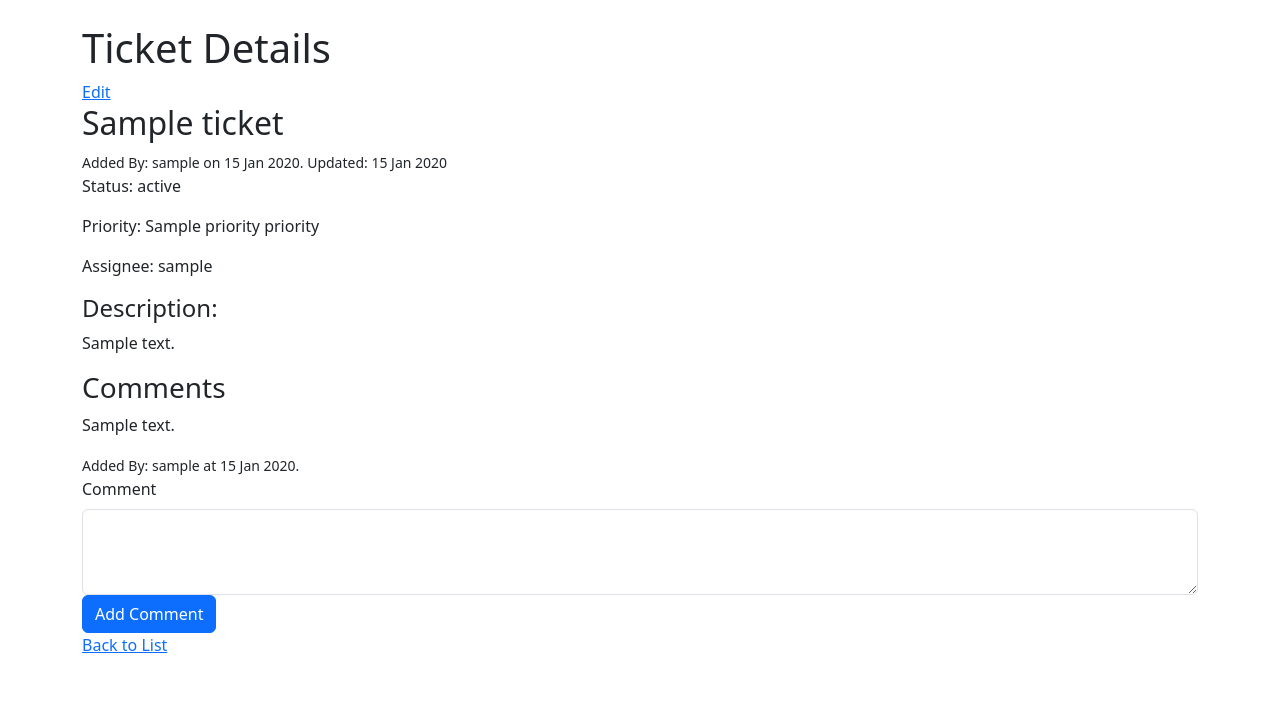
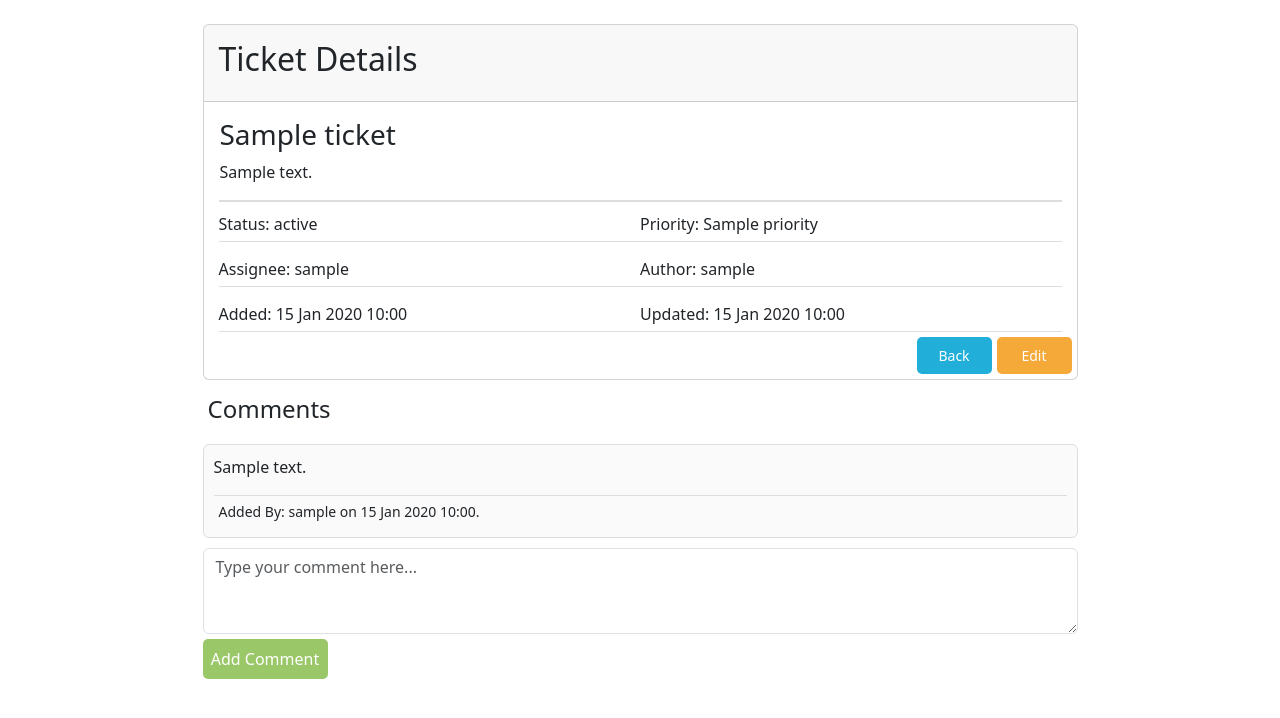
Before and after one commit to Union-Jack/EclipseSupportPortal, a Flask app: template templates/view.html in a window 1280 px wide. Shown: the part 56-774 px from the top of the page. Run offline with Flask 3, Linux system fonts and the light colour scheme; the template is opened without the code that fills it: values that come from a table or form of the project are taken from there, most other values are stand-ins (such as "Sample title", 1, 10 or a date in 2020).

Commit message:
Styled the view page

```diff
--- a/static/css/global.css
+++ /dev/null
@@ -1,160 +0,0 @@
-.navbar {
-    background-color: #4f6d84;
-}
-
-.nav-link {
-    color: white !important;
-}
-.nav-link:hover {
-    text-decoration: underline !important;
-}
-
-.nav-link.text-danger {
-    color: #c0c0c0 !important;
-}
-
-.nav-link.text-danger:hover {
-    color: #ffffff !important;
-}
-
-.card {
-    width: 100%;
-    margin: auto;
-    margin-bottom: 0px
-}
-
-.ticket-details {
-    display: flex;
-    flex-direction: column;
-    gap: 10px;
-    padding-left: 15px;
-    padding-right: 15px;
-}
-
-.ticket-row {
-    display: flex;
-    justify-content: space-between;
-    border-bottom: 1px solid #ddd;
-    padding: 5px 0;
-}
-
-.ticket-row:first-child {
-    border-top: 2px solid #ddd;
-    padding-top: 10px;
-}
-
-.ticket-item {
-    flex: 1;
-    text-align: left;
-}
-
-.homepage-container {
-    display: flex;
-    flex-direction: column;
-    align-items: center;
-    max-width: 875px;
-    margin: auto;
-}
-
-.tickets-header {
-    display: flex;
-    justify-content: space-between;
-    align-items: center;
-    width: 100%;
-    margin: auto;
-    padding: 10px;
-}
-
-.ticket-btn-primary {
-    width: 125px;
-    padding: 8px;
-    font-size: 16px;
-    border-radius: 5px;
-    background-color: #9ac767;
-    border: none;
-    transition: background-color 0.3s ease;
-    color: #ffffff;
-}
-
-.ticket-btn-primary:hover {
-    background-color: #8bb35d;
-    color: #ffffff;
-}
-
-.tickets-footer {
-    display: flex;
-    justify-content: space-between;
-    align-items: center;
-    width: 100%;
-    margin: auto;
-    padding: 10px;
-}
-
-.pagination {
-    margin-bottom: 10px;
-}
-
-.pagination .page-item .page-link {
-    background-color: white;
-    color: #4f6d84;
-    border: 1px solid #e9ecef;
-}
-
-.pagination .page-item.active .page-link {
-    background-color: #4f6d84;
-    color: white;
-    border: 1px solid #4f6d84;
-}
-
-.pagination .page-item .page-link:hover {
-    background-color: #e9ecef;
-    color: #4f6d84;
-}
-
-.ticket-btn-view {
-    width: 75px;
-    padding: 8px;
-    font-size: 14px;
-    border-radius: 5px;
-    background-color: #21afda;
-    border: none;
-    transition: background-color 0.3s ease;
-    color: #ffffff;
-}
-
-.ticket-btn-view:hover {
-    background-color: #1e9ec5;
-    color: #ffffff;
-}
-
-.ticket-btn-edit {
-    width: 75px;
-    padding: 8px;
-    font-size: 14px;
-    border-radius: 5px;
-    background-color: #f5a938;
-    border: none;
-    transition: background-color 0.3s ease;
-    color: #ffffff;
-}
-
-.ticket-btn-edit:hover {
-    background-color: #d89633;
-    color: #ffffff;
-}
-
-.ticket-btn-delete {
-    width: 75px;
-    padding: 8px;
-    font-size: 14px;
-    border-radius: 5px;
-    background-color: #d9534f;
-    border: none;
-    transition: background-color 0.3s ease;
-    color: #ffffff;
-}
-
-.ticket-btn-delete:hover {
-    background-color: #bb4743;
-    color: #ffffff;
-}
--- /dev/null
+++ b/static/css/tickets.css
@@ -0,0 +1,207 @@
+.navbar {
+    background-color: #4f6d84;
+}
+
+.nav-link {
+    color: white !important;
+}
+.nav-link:hover {
+    text-decoration: underline !important;
+}
+
+.nav-link.text-danger {
+    color: #c0c0c0 !important;
+}
+
+.nav-link.text-danger:hover {
+    color: #ffffff !important;
+}
+
+.card {
+    width: 100%;
+    margin: auto;
+    flex-direction: column;
+}
+
+.ticket-details {
+    display: flex;
+    flex-direction: column;
+    gap: 10px;
+    padding-left: 15px;
+    padding-right: 15px;
+}
+
+.ticket-row {
+    display: flex;
+    justify-content: space-between;
+    border-bottom: 1px solid #ddd;
+    padding: 5px 0;
+}
+
+.ticket-row:first-child {
+    border-top: 2px solid #ddd;
+    padding-top: 10px;
+}
+
+.ticket-item {
+    flex: 1;
+    text-align: left;
+}
+
+.homepage-container {
+    display: flex;
+    flex-direction: column;
+    align-items: center;
+    max-width: 875px;
+    margin: auto;
+}
+
+.tickets-header {
+    display: flex;
+    justify-content: space-between;
+    align-items: center;
+    width: 100%;
+    margin: auto;
+    padding: 5px;
+}
+
+.ticket-btn-add {
+    width: 125px;
+    padding: 8px;
+    margin-top: 5px;
+    font-size: 16px;
+    border-radius: 5px;
+    background-color: #9ac767;
+    border: none;
+    transition: background-color 0.3s ease;
+    color: #ffffff;
+}
+
+.ticket-actions {
+    display: flex;
+    gap: 5px;
+    justify-content: flex-end;
+    margin-top: 5px;
+    margin-bottom: 5px;
+    margin-right: 5px;
+}
+
+.ticket-btn-add:hover {
+    background-color: #8bb35d;
+    color: #ffffff;
+}
+
+.tickets-footer {
+    display: flex;
+    justify-content: space-between;
+    align-items: center;
+    width: 100%;
+    margin: auto;
+    padding: 10px;
+}
+
+.pagination {
+    margin-bottom: 10px;
+}
+
+.pagination .page-item .page-link {
+    background-color: white;
+    color: #4f6d84;
+    border: 1px solid #e9ecef;
+}
+
+.pagination .page-item.active .page-link {
+    background-color: #4f6d84;
+    color: white;
+    border: 1px solid #4f6d84;
+}
+
+.pagination .page-item .page-link:hover {
+    background-color: #e9ecef;
+    color: #4f6d84;
+}
+
+.ticket-btn-view {
+    width: 75px;
+    padding: 8px;
+    font-size: 14px;
+    border-radius: 5px;
+    background-color: #21afda;
+    border: none;
+    transition: background-color 0.3s ease;
+    color: #ffffff;
+}
+
+.ticket-btn-view:hover {
+    background-color: #1e9ec5;
+    color: #ffffff;
+}
+
+.ticket-btn-edit {
+    width: 75px;
+    padding: 8px;
+    font-size: 14px;
+    border-radius: 5px;
+    background-color: #f5a938;
+    border: none;
+    transition: background-color 0.3s ease;
+    color: #ffffff;
+}
+
+.ticket-btn-edit:hover {
+    background-color: #d89633;
+    color: #ffffff;
+}
+
+.ticket-btn-delete {
+    width: 75px;
+    padding: 8px;
+    font-size: 14px;
+    border-radius: 5px;
+    background-color: #d9534f;
+    border: none;
+    transition: background-color 0.3s ease;
+    color: #ffffff;
+}
+
+.ticket-btn-delete:hover {
+    background-color: #bb4743;
+    color: #ffffff;
+}
+
+.card-header {
+    display: flex;
+    justify-content: space-between;
+    align-items: center;
+    padding: 15px;
+}
+
+.comment-card {
+    margin: 5px auto;
+    padding: 10px;
+    border: 1px solid #ddd;
+    background-color: #fafafa;
+    width: 100%;
+ }
+
+ .comment-header {
+    display: flex;
+    justify-content: left;
+    align-items: start;
+    padding: 5px;
+    margin: 10px;
+    width: 100%;
+}
+
+.comment-footer {
+    display: flex;
+    justify-content: space-between;
+    align-items: center;
+    padding: 5px;
+    border-top: 1px solid #ddd;
+}
+
+.comment{
+    margin: 5px auto;
+    width: 100%;
+ }
--- a/templates/base.html
+++ b/templates/base.html
@@ -5,7 +5,7 @@
         <meta name="viewport" content="width=device-width, initial-scale=1.0">
         <title>{% block title %}Eclipse Support Portal{% endblock %}</title>
         <link href="https://cdn.jsdelivr.net/npm/bootstrap@5.3.6/dist/css/bootstrap.min.css" rel="stylesheet">
-        <link rel="stylesheet" href="{{ url_for('static', filename='css/global.css') }}">
+        <link rel="stylesheet" href="{{ url_for('static', filename='css/tickets.css') }}">
     </head>
     <body>
         <nav class="navbar navbar-expand-lg">
--- a/templates/view.html
+++ b/templates/view.html
@@ -1,52 +1,61 @@
 <!DOCTYPE html>
 {% extends "base.html" %}
-
 {% block content %}
-<div>
-    <h1>Ticket Details</h1>
-    <a href="{{ url_for('tickets.edit_ticket', id=ticket.id) }}">Edit</a>
+<div class="homepage-container">
+    <div class="card">
+        <div class="card-header">
+            <h2>Ticket Details</h2>
+        </div>
+        <div class="card-body">
+            <h3 class="card-title">{{ ticket.title }}</h3>
+            <p class="card-text">{{ ticket.description }}</p>
+        </div>
+        <div class="ticket-details">
+            <div class="ticket-row">
+                <div class="ticket-item"> Status: {{ ticket.status }}</div>
+                <div class="ticket-item"> Priority: {{ ticket.priority }}</div>
+            </div>
+            <div class="ticket-row">
+                <div class="ticket-item"> Assignee: {{ ticket.assignee.username }}</div>
+                <div class="ticket-item"> Author: {{ ticket.author.username }}</div>
+            </div>
+            <div class="ticket-row">
+                <div class="ticket-item"> Added: {{ ticket.date_created.strftime('%d %b %Y %H:%M') }}</div>
+                <div class="ticket-item"> Updated: {{ ticket.date_updated.strftime('%d %b %Y %H:%M') }}</div>
+            </div>
+        </div>
+            <div class="ticket-actions">
+                <a href="{{ url_for('tickets.homepage') }}" class="btn ticket-btn-view">Back</a>
+                <a href="{{ url_for('tickets.edit_ticket', id=ticket.id) }}" class="btn ticket-btn-edit">Edit</a>
                 {% if current_user.admin %}
-    <a href="{{ url_for('tickets.delete_ticket', id=ticket.id) }}" onclick="return confirm('Are you sure you want to delete this ticket?');">Delete</a>
+                <a href="{{ url_for('tickets.delete_ticket', id=ticket.id) }}" class="btn ticket-btn-delete"
+                onclick="return confirm('Are you sure you want to delete this ticket?');">Delete</a>
                 {% endif %}
             </div>
-
-<div>
-    <h2>{{ ticket.title }}</h2>
-    <div>
-        <small>Added By: {{ ticket.author.username }} on {{ ticket.date_created.strftime('%d %b %Y') }}. Updated: {{ ticket.date_updated.strftime('%d %b %Y') }}</small>
-        <p>Status: {{ ticket.status }}<p>
-        <p>Priority: {{ ticket.priority }} priority <p>
-        <p>Assignee: {{ ticket.assignee.username }}</p>
-        <h4>Description:</h4>
-        <p>{{ ticket.description }}</p>
+    </div>
+    <h4 class="comment-header">Comments</h4>
+    {% for comment in ticket.comments %}
+    <div class="card comment-card">
+        <p>{{ comment.content }}</p>
+        <div class="comment-footer">
+            <small>Added By: {{ comment.author.username }} on {{ comment.date_created.strftime('%d %b %Y %H:%M') }}.</small>
+            {% if comment.author == current_user %}
+            <a href="{{ url_for('tickets.edit_comment', ticket_id=ticket.id, comment_id=comment.id) }}" class="btn ticket-btn-edit">Edit</a>
+            {% endif %}
         </div>
     </div>
-
-<h3>Comments</h3>
-{% for comment in ticket.comments %}
-<div>
-    <p>{{ comment.content }}</p>
-    <small>Added By: {{ comment.author.username }} at {{ comment.date_created.strftime('%d %b %Y') }}.</small>
-
-    {% if comment.author == current_user %}
-    <a href="{{ url_for('tickets.edit_comment', ticket_id=ticket.id, comment_id=comment.id) }}">Edit</a>
-    {% endif %}
-</div>
     {% endfor %}
-
+    <div class="comment">
         <form method="POST" action="{{ url_for('tickets.add_comment', ticket_id=ticket.id) }}">
             {{ form.hidden_tag() }}
             <div>
-        {{ form.content.label(class="form-label") }}
-        {{ form.content(class="form-control", rows="3") }}
+                {{ form.content(class="form-control", rows="3", placeholder="Type your comment here...") }}
                 {% for error in form.content.errors %}
                     <span>{{ error }}</span>
                 {% endfor %}
             </div>
-    {{ form.submit(class="btn btn-primary") }}
+            {{ form.submit(class="btn ticket-btn-add") }}
         </form>
-
-<div>
-    <a href="{{ url_for('tickets.homepage') }}">Back to List</a>
+    </div>
 </div>
 {% endblock %}
```
Also changed, not shown: templates/homepage.html (+4 -4 lines), EclipseSupportPortal.db. Lines whose indentation alone changed are shown as unchanged.
